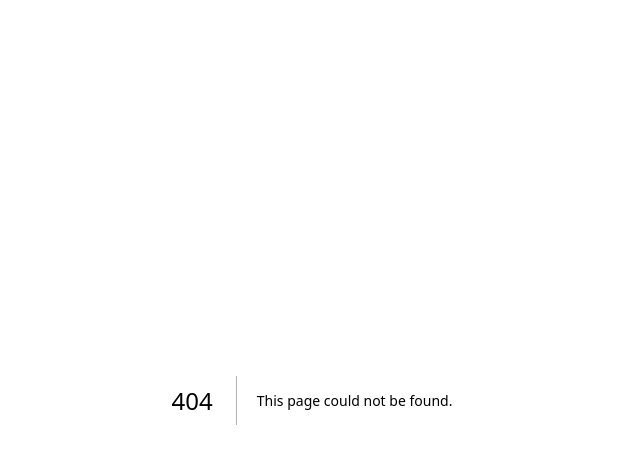
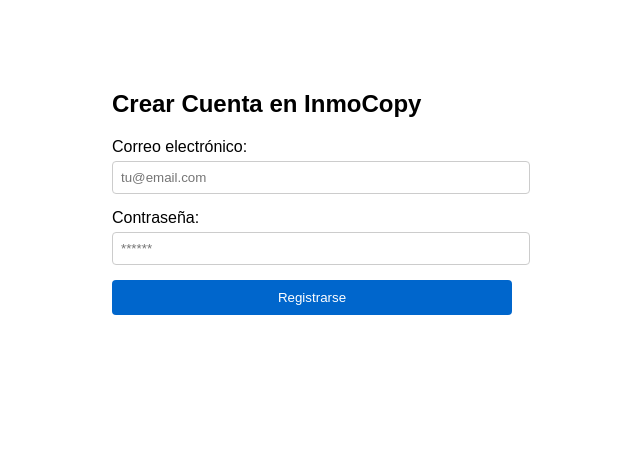
Before and after one commit to jessicadominguezrodriguez45-creator/InmoCopy, a Next.js app: page /singup in a window 1280 px wide. Before the commit this address had no page. Shown: the top 464 px of the page, without its empty margins (328-968 px from the left). Built offline with nearby package versions, Linux system fonts and the light colour scheme; no server answers.

Commit message:
Create page.js

```diff
--- /dev/null
+++ b/app/singup/page.js
@@ -0,0 +1,85 @@
+'use client';
+
+import { useState } from 'react';
+import { createClient } from '@supabase/supabase-js';
+
+const supabase = createClient(
+  process.env.NEXT_PUBLIC_SUPABASE_URL,
+  process.env.NEXT_PUBLIC_SUPABASE_ANON_KEY
+);
+
+export default function SignUpPage() {
+  const [email, setEmail] = useState('');
+  const [password, setPassword] = useState('');
+  const [message, setMessage] = useState('');
+  const [loading, setLoading] = useState(false);
+
+  const handleSignUp = async (e) => {
+    e.preventDefault();
+    setLoading(true);
+    setMessage('');
+
+    const { data, error } = await supabase.auth.signUp({
+      email,
+      password,
+    });
+
+    setLoading(false);
+
+    if (error) {
+      setMessage(`Error: ${error.message}`);
+    } else {
+      setMessage('¡Registro completado con éxito! Revisa tu correo o inicia sesión.');
+    }
+  };
+
+  return (
+    <div style={{ maxWidth: '400px', margin: '50px auto', padding: '20px', fontFamily: 'sans-serif' }}>
+      <h2>Crear Cuenta en InmoCopy</h2>
+      <form onSubmit={handleSignUp} style={{ display: 'flex', flexDirection: 'column', gap: '15px' }}>
+        <div>
+          <label style={{ display: 'block', marginBottom: '5px' }}>Correo electrónico:</label>
+          <input
+            type="email"
+            value={email}
+            onChange={(e) => setEmail(e.target.value)}
+            required
+            style={{ width: '100%', padding: '8px', borderRadius: '4px', border: '1px solid #ccc' }}
+            placeholder="tu@email.com"
+          />
+        </div>
+        <div>
+          <label style={{ display: 'block', marginBottom: '5px' }}>Contraseña:</label>
+          <input
+            type="password"
+            value={password}
+            onChange={(e) => setPassword(e.target.value)}
+            required
+            style={{ width: '100%', padding: '8px', borderRadius: '4px', border: '1px solid #ccc' }}
+            placeholder="******"
+          />
+        </div>
+        <button
+          type="submit"
+          disabled={loading}
+          style={{
+            padding: '10px',
+            backgroundColor: '#0066cc',
+            color: 'white',
+            border: 'none',
+            borderRadius: '4px',
+            cursor: 'pointer'
+          }}
+        >
+          {loading ? 'Cargando...' : 'Registrarse'}
+        </button>
+      </form>
+
+      {message && (
+        <p style={{ marginTop: '20px', padding: '10px', backgroundColor: '#f0f0f0', borderRadius: '4px' }}>
+          {message}
+        </p>
+      )}
+    </div>
+  );
+}
```
